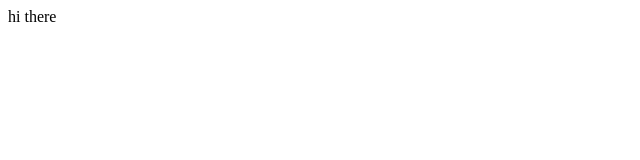
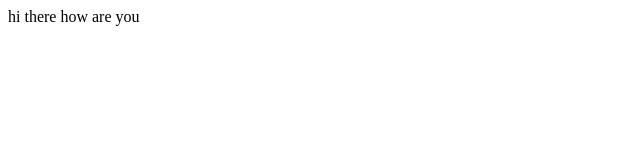
Before and after one commit to gauravsaini02/frontendBasics, a React (Vite) app: page / in a window 1280 px wide. Shown: the top 160 px of the page, without its empty margins (0-640 px from the left). Built offline with nearby package versions, Linux system fonts and the light colour scheme.

Commit message:
second commit

```diff
--- a/src/App.jsx
+++ b/src/App.jsx
@@ -9,7 +9,7 @@ function App() {
   return (
 
       <div>
-        hi there
+        hi there how are you
     </div>
   )
 }
```
